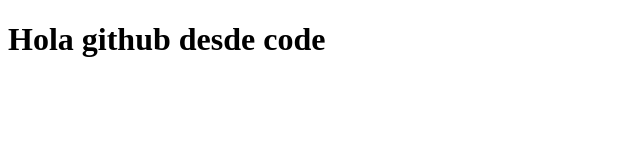
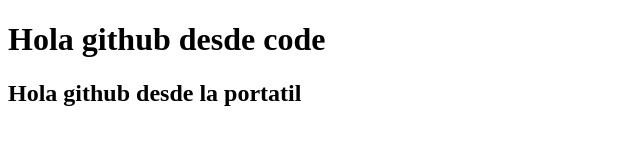
Before and after one commit to jaso21/page_festival, a plain HTML site: page index.html in a window 1280 px wide. Shown: the whole page, without its empty margins (0-640 px from the left). Drawn offline with Linux system fonts and the light colour scheme.

Commit message:
Añadiendo h2 desde la portatil

```diff
--- a/index.html
+++ b/index.html
@@ -8,5 +8,6 @@
 </head>
 <body>
     <h1>Hola github desde code</h1>
+    <h2>Hola github desde la portatil</h2>
 </body>
 </html>
```
